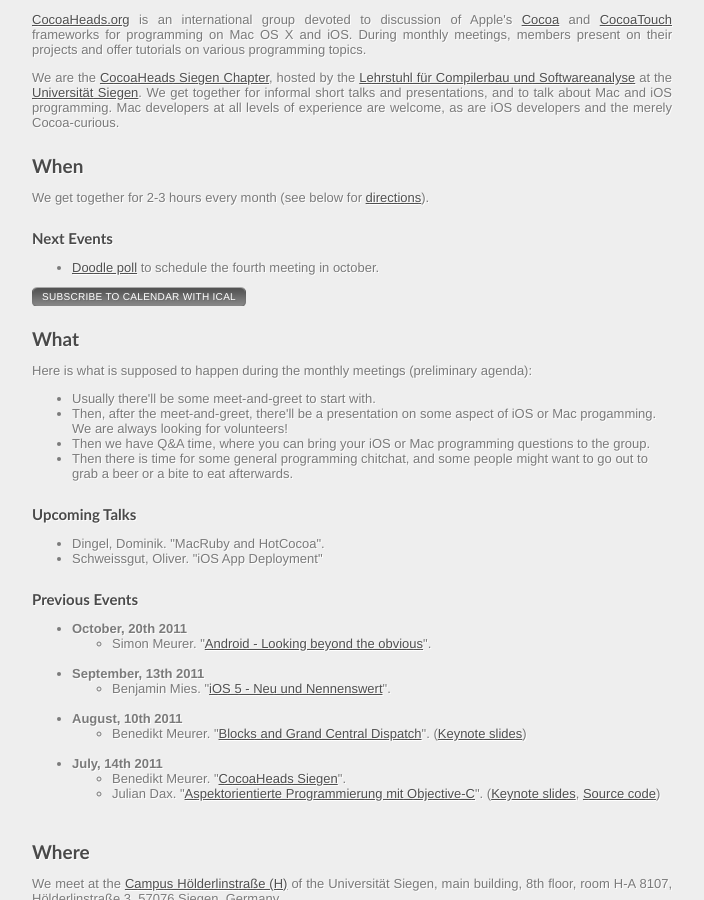
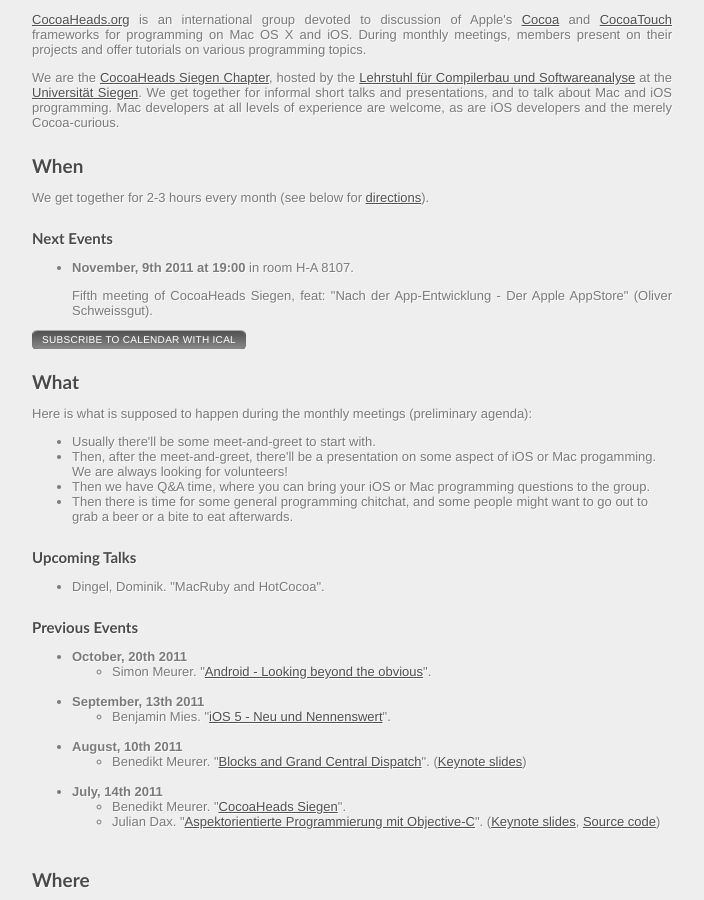
Before and after one commit to bmeurer/cocoaheads.informatik.uni-siegen.de, a Jekyll site: the page built from index.html, in a window 1280 px wide and 900 px high, scrolled down 578 px. Shown: the whole window, without its empty margins (118-822 px from the left). Built offline with Jekyll 4.4.1, drawn with Linux system fonts in a browser that asks for light colours; nearby versions of some CDN libraries; Markdown is read by kramdown in place of the engine named in the settings.

Commit message:
Next meeting.

```diff
--- a/index.html
+++ b/index.html
@@ -43,21 +43,20 @@
 <p>
   <ul>
     <li>
+<!--
       <p>
         <a href="http://www.doodle.com/r34hu336fpvsk735">Doodle poll</a> to
-        schedule the fourth meeting in october.
+        schedule the fifth meeting in october.
       </p>
-<!--
+-->
       <p>
-        <strong>October, 20th 2011 at 19:00</strong> in room H-A 8107
-        (<a href="files/flyer-cocoaheads-201110.pdf">Flyer</a>).
+        <strong>November, 9th 2011 at 19:00</strong> in room H-A 8107.
       </p>
       <p>
-        Fourth meeting of CocoaHeads Siegen, feat:
-        &quot;Android - Beyond the obvious&quot;
-        (Simon Meurer).
+        Fifth meeting of CocoaHeads Siegen, feat:
+        &quot;Nach der App-Entwicklung - Der Apple AppStore&quot;
+        (Oliver Schweissgut).
       </p>
--->
     </li>
   </ul>
 </p>
@@ -99,10 +98,6 @@
     <li>
       Dingel, Dominik.
       &quot;MacRuby and HotCocoa&quot;.
-    </li>
-    <li>
-      Schweissgut, Oliver.
-      &quot;iOS App Deployment&quot;
     </li>
   </ul>
 </p>
```
